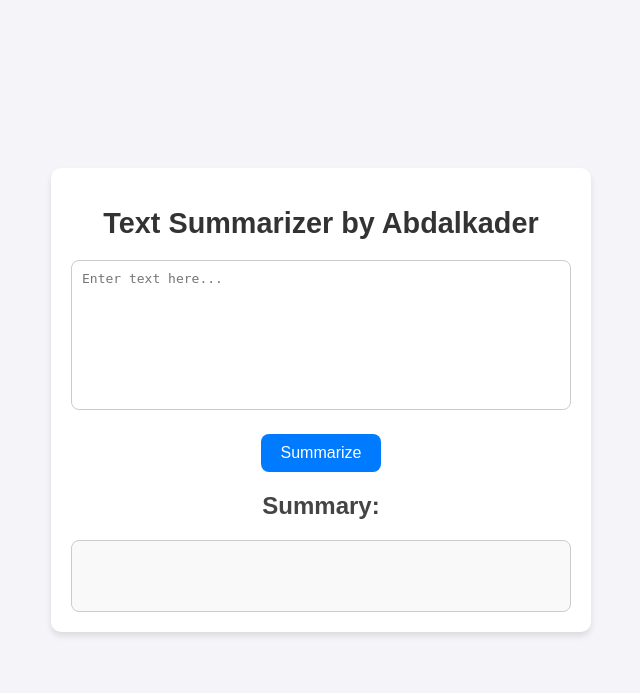
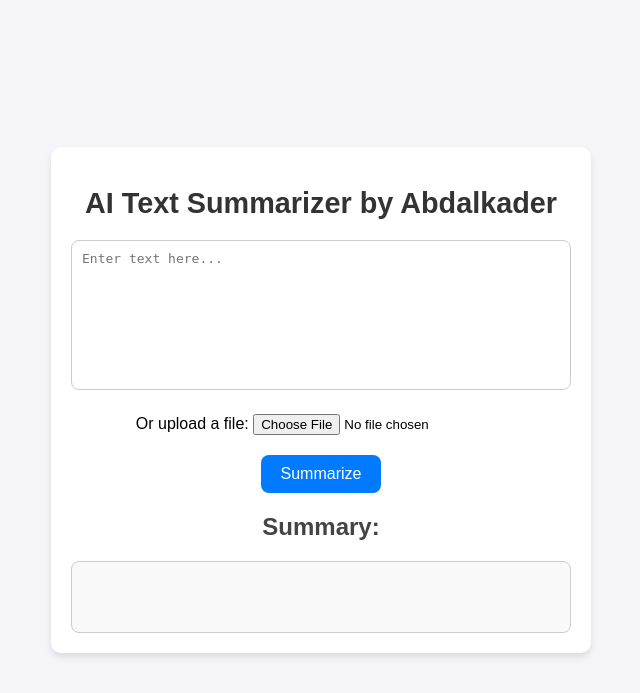
Before and after one commit to voevodasatana/aiapp, a Flask app: page / in a window 1280 px wide. Shown: the top 693 px of the page, without its empty margins (319-959 px from the left). Run offline with Flask 3, Linux system fonts and the light colour scheme; some libraries are stand-ins or nearby versions.

Commit message:
Update main.py and index.html to add file upload and PDF download

```diff
--- a/main.py
+++ b/main.py
@@ -1,11 +1,35 @@
 import os
 import openai
 from flask import Flask, render_template, request, jsonify
+from werkzeug.utils import secure_filename
+from PyPDF2 import PdfReader
+from docx import Document
 
 app = Flask(__name__)
 
-# Set your OpenAI API key (ensure this is configured correctly in your environment)
+# Configure upload folder and allowed extensions
+app.config['UPLOAD_FOLDER'] = 'uploads'
+app.config['ALLOWED_EXTENSIONS'] = {'txt', 'pdf', 'docx'}
+
+os.makedirs(app.config['UPLOAD_FOLDER'], exist_ok=True)
+
 openai.api_key = os.getenv("OPENAI_API_KEY")
+
+def allowed_file(filename):
+    return '.' in filename and filename.rsplit('.', 1)[1].lower() in app.config['ALLOWED_EXTENSIONS']
+
+def extract_text_from_file(file_path):
+    if file_path.endswith(".txt"):
+        with open(file_path, 'r', encoding='utf-8') as f:
+            return f.read()
+    elif file_path.endswith(".pdf"):
+        reader = PdfReader(file_path)
+        return "".join([page.extract_text() for page in reader.pages])
+    elif file_path.endswith(".docx"):
+        doc = Document(file_path)
+        return "\n".join([para.text for para in doc.paragraphs])
+    else:
+        raise ValueError("Unsupported file type")
 
 @app.route("/")
 def index():
@@ -13,26 +37,34 @@ def index():
 
 @app.route("/summarize", methods=["POST"])
 def summarize():
-    # Get the text input from the request
     text = request.form.get("text", "")
+    file = request.files.get("file")
+
+    if file and allowed_file(file.filename):
+        filename = secure_filename(file.filename)
+        file_path = os.path.join(app.config['UPLOAD_FOLDER'], filename)
+        file.save(file_path)
+
+        try:
+            text = extract_text_from_file(file_path)
+        except Exception as e:
+            return jsonify({"error": f"Error reading file: {str(e)}"}), 400
+
     if not text:
         return jsonify({"error": "No text provided"}), 400
 
     try:
-        # Call OpenAI API with the updated method
         response = openai.ChatCompletion.create(
             model="gpt-3.5-turbo",
             messages=[
-                {"role": "system", "content": "You are a helpful assistant that summarizes text but the output must be same the input language."},
+                {"role": "system", "content": "You are a helpful assistant that summarizes text."},
                 {"role": "user", "content": f"Summarize the following text:\n\n{text}"}
             ]
         )
-        # Extract the summary from the response
-        summary = response["choices"][0]["message"]["content"].strip()
+        summary = response.choices[0].message.content.strip()
         return jsonify({"summary": summary})
     except Exception as e:
         return jsonify({"error": str(e)}), 500
 
 if __name__ == "__main__":
-    # Debug mode should be off in production
     app.run(debug=True, host="0.0.0.0", port=int(os.environ.get("PORT", 5000)))
--- a/templates/index.html
+++ b/templates/index.html
@@ -44,6 +44,10 @@
       box-sizing: border-box;
     }
 
+    input[type="file"] {
+      margin-bottom: 20px;
+    }
+
     button {
       background-color: #007bff;
       color: #ffffff;
@@ -76,35 +80,68 @@
       min-height: 50px;
     }
   </style>
+  <script src="https://cdnjs.cloudflare.com/ajax/libs/jspdf/2.4.0/jspdf.umd.min.js"></script>
 </head>
 <body>
   <div class="container">
-    <h1>Text Summarizer by Abdalkader</h1>
-    <form id="summarize-form">
+    <h1>AI Text Summarizer by Abdalkader</h1>
+    <form id="summarize-form" enctype="multipart/form-data">
       <textarea name="text" id="text" placeholder="Enter text here..."></textarea>
+      <br>
+      <label for="file">Or upload a file:</label>
+      <input type="file" id="file" name="file" accept=".txt,.pdf,.docx">
+      <br>
       <button type="submit">Summarize</button>
     </form>
     <h2>Summary:</h2>
     <div id="result"></div>
+    <button id="download-pdf" style="display: none; margin-top: 20px;">Download Summary as PDF</button>
   </div>
 
   <script>
     const form = document.getElementById('summarize-form');
+    const downloadButton = document.getElementById('download-pdf');
+    const resultDiv = document.getElementById('result');
+
     form.addEventListener('submit', async function(e) {
       e.preventDefault();
-      const text = document.getElementById('text').value;
+
+      const formData = new FormData(form);
       const response = await fetch('/summarize', {
         method: 'POST',
-        headers: {'Content-Type': 'application/x-www-form-urlencoded'},
-        body: new URLSearchParams({ text })
+        body: formData
       });
+
       const data = await response.json();
       if (data.summary) {
-        document.getElementById('result').innerText = data.summary;
+        resultDiv.textContent = data.summary;
+        downloadButton.style.display = 'block'; // Show the download button
       } else {
-        document.getElementById('result').innerText = "Error: " + data.error;
+        resultDiv.textContent = "Error: " + data.error;
+        downloadButton.style.display = 'none'; // Hide the download button
       }
     });
+
+downloadButton.addEventListener('click', () => {
+  const { jsPDF } = window.jspdf;
+  const doc = new jsPDF();
+
+  // Define the maximum width for the text
+  const text = resultDiv.textContent;
+  const margin = 10; // Margin on both sides
+  const pageWidth = doc.internal.pageSize.width - margin * 2;
+
+  // Split the text to fit the page width
+  const lines = doc.splitTextToSize(text, pageWidth);
+
+  // Add content to the PDF
+  doc.text("Summary:", margin, 10);
+  doc.text(lines, margin, 20);
+
+  // Save the PDF
+  doc.save("summary.pdf");
+});
+
   </script>
 </body>
 </html>
```
